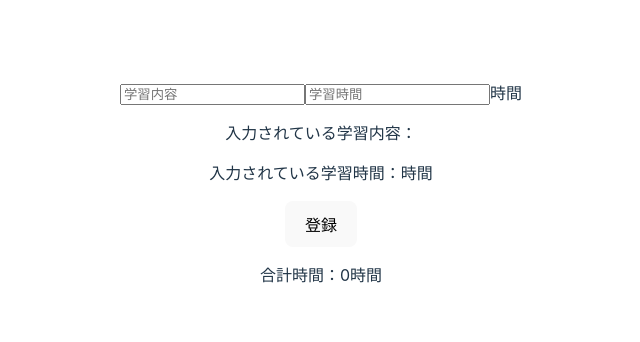
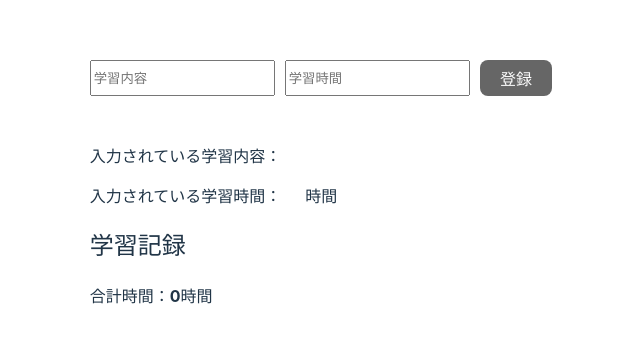
Before and after one commit to Keita-Iwata/study-record, a React (Vite) app: page / in a window 1280 px wide. Shown: the part 208-550 px from the top of the page, without its empty margins (319-959 px from the left). Built offline with nearby package versions, Linux system fonts and the light colour scheme.

Commit message:
CSS調整

```diff
--- a/src/App.jsx
+++ b/src/App.jsx
@@ -36,42 +36,50 @@ export const StudyMemo = () => {
 
   return (
     <>
-      <div>
+      <div class="input-container">
         <input
+          class="study-contents"
           placeholder="学習内容"
           value={inputText}
           onChange={onChangeText}
         />
         <input
+          class="study-time"
           placeholder="学習時間"
           value={inputTime}
           onChange={onChangeTime}
         />
-        時間
+        <button onClick={onClickAdd}>登録</button>
+        <p class="error-message">{error}</p>
       </div>
-      <div>
+      <div class="check-container">
         <p>
           <span>入力されている学習内容：</span>
           <span>{inputText}</span>
         </p>
         <p>
           <span>入力されている学習時間：</span>
-          <span>{inputTime}時間</span>
+          <span>
+            <span class="check-container__time">{inputTime}</span>時間
+          </span>
         </p>
       </div>
-      <div>
-        <button onClick={onClickAdd}>登録</button>
-      </div>
-      <p>{error}</p>
-      <ul>
+      <h2 class="record-title">学習記録</h2>
+      <ul class="study-list">
         {records.map((record, index) => (
           <li key={index}>
-            <span>{record.title}:</span>
-            <span>{record.time}時間</span>
+            <p>
+              <span>学習内容：</span>
+              {record.title}
+            </p>
+            <p>
+              <span>学習時間：</span>
+              {record.time}時間
+            </p>
           </li>
         ))}
       </ul>
-      <p>
+      <p class="added-time">
         合計時間：{records.reduce((a, b) => parseInt(a) + parseInt(b.time), 0)}
         時間
       </p>
--- a/src/index.css
+++ b/src/index.css
@@ -38,7 +38,7 @@ h1 {
 button {
   border-radius: 8px;
   border: 1px solid transparent;
-  padding: 0.6em 1.2em;
+  padding: 0.3em 1.2em;
   font-size: 1em;
   font-weight: 500;
   font-family: inherit;
@@ -49,11 +49,47 @@ button {
 button:hover {
   border-color: #646cff;
 }
-button:focus,z
-button:focus-visible {
+button:focus,
+z button:focus-visible {
   outline: 4px auto -webkit-focus-ring-color;
 }
 
+.input-container {
+  display: flex;
+  gap: 10px;
+  padding-bottom: 2rem;
+  position: relative;
+}
+
+.error-message {
+  position: absolute;
+  bottom: 0;
+  left: 0;
+  transform: translateY(1rem);
+  color: red;
+}
+
+.check-container {
+  text-align: left;
+}
+
+.check-container__time {
+  display: inline-block;
+  width: 1.5rem;
+}
+
+.record-title{
+  text-align: left;
+}
+
+.study-list p {
+  text-align: left;
+}
+
+.added-time {
+  text-align: left;
+  font-weight: bold;
+}
 @media (prefers-color-scheme: light) {
   :root {
     color: #213547;
@@ -63,6 +99,7 @@ button:focus-visible {
     color: #747bff;
   }
   button {
-    background-color: #f9f9f9;
+    background-color: #666666;
+    color: #fcfcfc;
   }
 }
```
